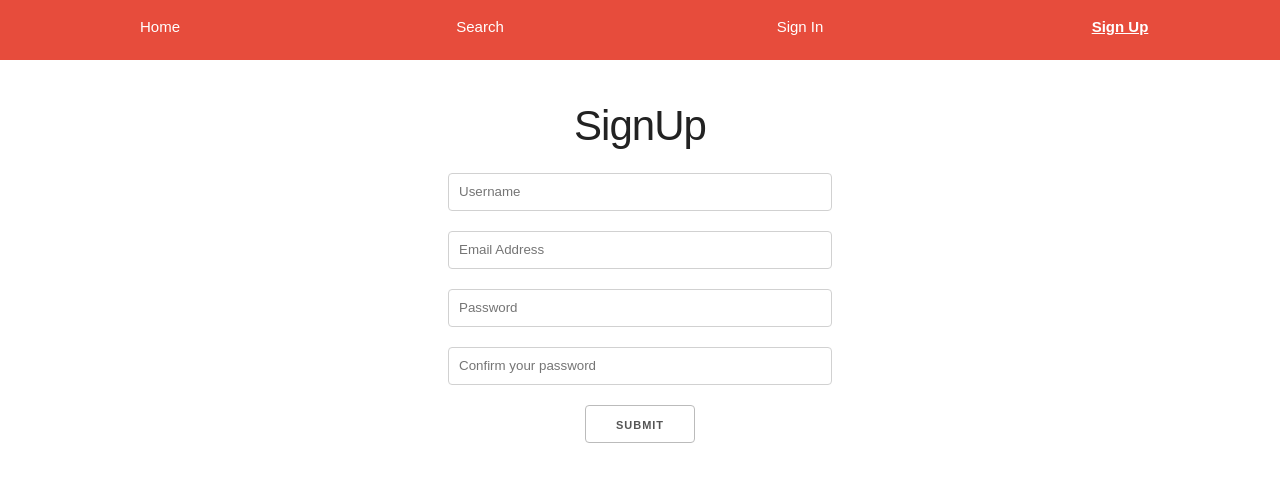
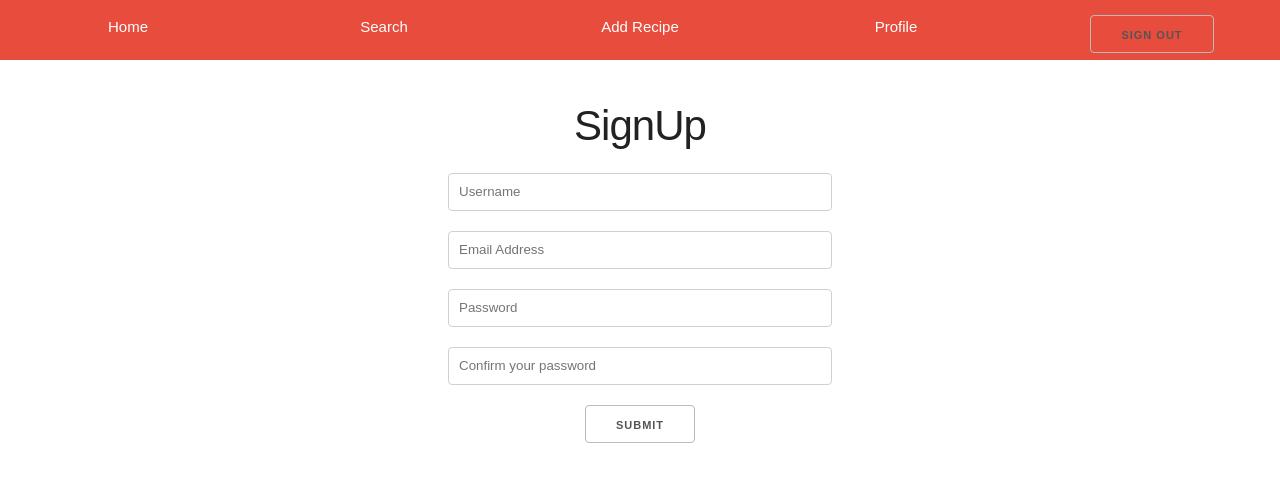
Before and after one commit to frogThanos/react-apollo-client, a React (Create React App) app: page /signup in a window 1280 px wide. Shown: the top 482 px of the page. Built offline with nearby package versions, Linux system fonts and the light colour scheme; no server answers.

Commit message:
created NavBarAuth

```diff
--- a/src/components/navigation/Navigation.jsx
+++ b/src/components/navigation/Navigation.jsx
@@ -29,10 +29,40 @@ const NavBarUnAuth = () => (
   </Links>
 );
 
+const NavBarAuth = () => (
+  <Links>
+    <LinkItem>
+      <NavLink to="/" exact activeStyle={active}>
+        Home
+      </NavLink>
+    </LinkItem>
+    <LinkItem>
+      <NavLink to="/search" exact activeStyle={active}>
+        Search
+      </NavLink>
+    </LinkItem>
+    <LinkItem>
+      <NavLink to="/recipe/add" exact activeStyle={active}>
+        Add Recipe
+      </NavLink>
+    </LinkItem>
+    <LinkItem>
+      <NavLink to="/profile" exact activeStyle={active}>
+        Profile
+      </NavLink>
+    </LinkItem>
+    <LinkItem>
+      <button type="button">
+        Sign Out
+      </button>
+    </LinkItem>
+  </Links>
+);
+
 
 const Navigation = () => (
   <MainNav>
-    <NavBarUnAuth />
+    <NavBarAuth />
   </MainNav>
 );
 
```
